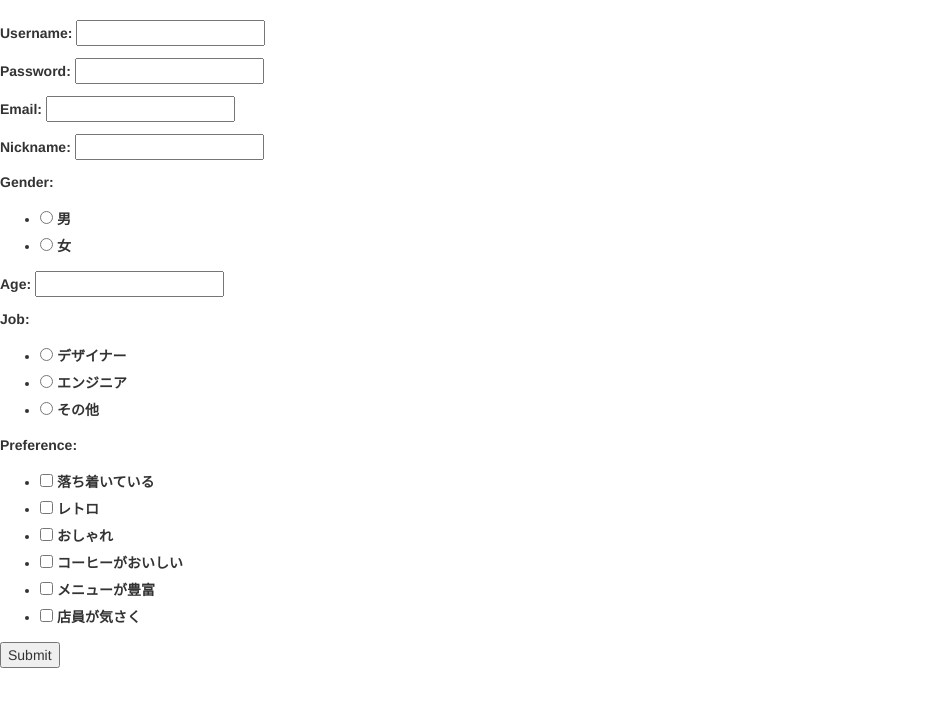
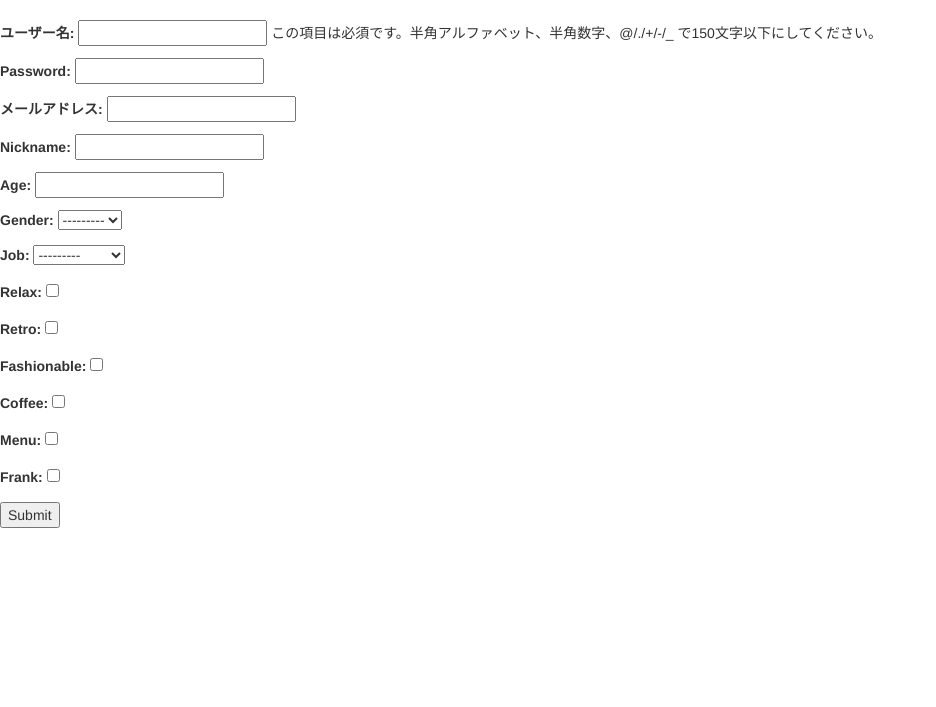
Before and after one commit to tech-sketch/Zone, a Django app: page /new/ in a window 1280 px wide. Shown: the part 52-759 px from the top of the page, without its empty margins (0-936 px from the left). Run offline with Django 3.2, Linux system fonts and the light colour scheme; some libraries are stand-ins or nearby versions.

Commit message:
Add the function createuser

```diff
--- a/Apps/Zone_app/models.py
+++ b/Apps/Zone_app/models.py
@@ -5,12 +5,12 @@
 DEFAULT_NOMADUSER_ID = 1
 
 class Preference(models.Model):
-    relaxed = models.NullBooleanField(max_length=10, blank=True)
-    retro = models.NullBooleanField(max_length=10, blank=True)
-    fashionable = models.NullBooleanField(max_length=10, blank=True)
-    coffee = models.NullBooleanField(max_length=10, blank=True)
-    menu = models.NullBooleanField(max_length=10, blank=True)
-    frank = models.NullBooleanField(max_length=1, blank=True)
+    relax = models.BooleanField(max_length=10, blank=True)
+    retro = models.BooleanField(max_length=10, blank=True)
+    fashionable = models.BooleanField(max_length=10, blank=True)
+    coffee = models.BooleanField(max_length=10, blank=True)
+    menu = models.BooleanField(max_length=10, blank=True)
+    frank = models.BooleanField(max_length=10, blank=True)
 
 # Create your models here.
 class NomadUser(AbstractUser):
@@ -28,7 +28,7 @@
     gender = models.CharField(max_length=10, choices=GENDER_CHOICES, null=True, blank=True)
     age = models.IntegerField(validators=[MinValueValidator(7), MaxValueValidator(99)], null=True, blank=True)
     job = models.CharField(max_length=20, choices=JOB_CHOICES, null=True, blank=True)
-    preference = models.ForeignKey(Preference, null=True, blank=True)
+    preference = models.OneToOneField(Preference, null=True, blank=True)
 
 
 class Place(models.Model):
--- a/Apps/Zone_app/templates/new.html
+++ b/Apps/Zone_app/templates/new.html
@@ -3,7 +3,8 @@
 {% block content %}
 
 <form action="{% url 'create' %}" method="POST">{% csrf_token %}
-    {{ form.as_p }}
+    {{ user_form.as_p }}
+    {{ preference_form.as_p }}
     <input type="submit" value="Submit" />
 </form>
 {% endblock content %}
--- a/Apps/Zone_app/views.py
+++ b/Apps/Zone_app/views.py
@@ -2,12 +2,14 @@
 from django.template import RequestContext
 from django.shortcuts import render_to_response
 from .models import NomadUser, Place, Picture, Preference
+from django.db import models
 from django.shortcuts import redirect
 from django.contrib import messages
 from django.http import HttpResponse
 from django.contrib.auth import logout as auth_logout
 from django.core.validators import MaxValueValidator, MinValueValidator
 from django.forms.widgets import RadioSelect, CheckboxSelectMultiple
+from django.forms import ModelForm
 from django import forms
 import requests
 
@@ -54,47 +56,27 @@
     messages.success(request, 'ログアウトしました。')
     return redirect('/')
 
-class UserForm(forms.Form):
-    GENDER_CHOICES = (
-        ('M', '男'),
-        ('F', '女'),
-    )
-    JOB_CHOICES = (
-        ('Designer', 'デザイナー'),
-        ('Engineer', 'エンジニア'),
-        ('Other', 'その他'),
-    )
-    PREFERENCE_CHOICES = (
-        ('Relax', '落ち着いている'),
-        ('Retro', 'レトロ'),
-        ('Fashionable', 'おしゃれ'),
-        ('Coffee', 'コーヒーがおいしい'),
-        ('Menu', 'メニューが豊富'),
-        ('Frank', '店員が気さく'),
-    )
-    username = forms.CharField(max_length=40)
-    password = forms.CharField(widget=forms.PasswordInput())
-    email = forms.CharField(max_length=40)
-    nickname = forms.CharField(max_length=40)
-    gender = forms.ChoiceField(widget=RadioSelect, choices=GENDER_CHOICES)
-    age = forms.IntegerField(validators=[MinValueValidator(7), MaxValueValidator(99)])
-    job = forms.ChoiceField(widget=RadioSelect, choices=JOB_CHOICES)
-    preference = forms.MultipleChoiceField(required=False, widget=CheckboxSelectMultiple, choices=PREFERENCE_CHOICES)
+class PreferenceForm(ModelForm):
+    class Meta:
+        model = Preference
+        fields = ('relax', 'retro', 'fashionable', 'coffee', 'menu', 'frank')
 
+class UserForm(ModelForm):
+    password = forms.CharField(widget=forms.PasswordInput)
+
+    class Meta:
+        model = NomadUser
+        fields = ('username', 'password', 'email', 'nickname', 'age', 'gender', 'job')
 
 def new(request):
-    form = UserForm()
-    return render_to_response('new.html', {'form': form}, context_instance=RequestContext(request))
+    user_form = UserForm()
+    preference_form = PreferenceForm()
+    return render_to_response('new.html', {'user_form': user_form, 'preference_form': preference_form}, context_instance=RequestContext(request))
 
 def create(request):
-    nomad_user = NomadUser(username=request.POST['username'], email=request.POST['email'], password=request.POST['password'])
-    nomad_user.nickname = request.POST['nickname']
-    nomad_user.age = request.POST['age']
-    nomad_user.gender = request.POST['gender']
-    nomad_user.job = request.POST['job']
-    print(Preference._meta.get_all_field_names())
-    #for preference in request.POST.getlist('preference'):
-
-    nomad_user.save()
-    print("save")
+    nomad_user = UserForm(request.POST)
+    preference = PreferenceForm(request.POST)
+    new_nomad_user = nomad_user.save(commit=False)
+    new_nomad_user.preference = preference.save()
+    new_nomad_user.save()
     return redirect('/')
```
